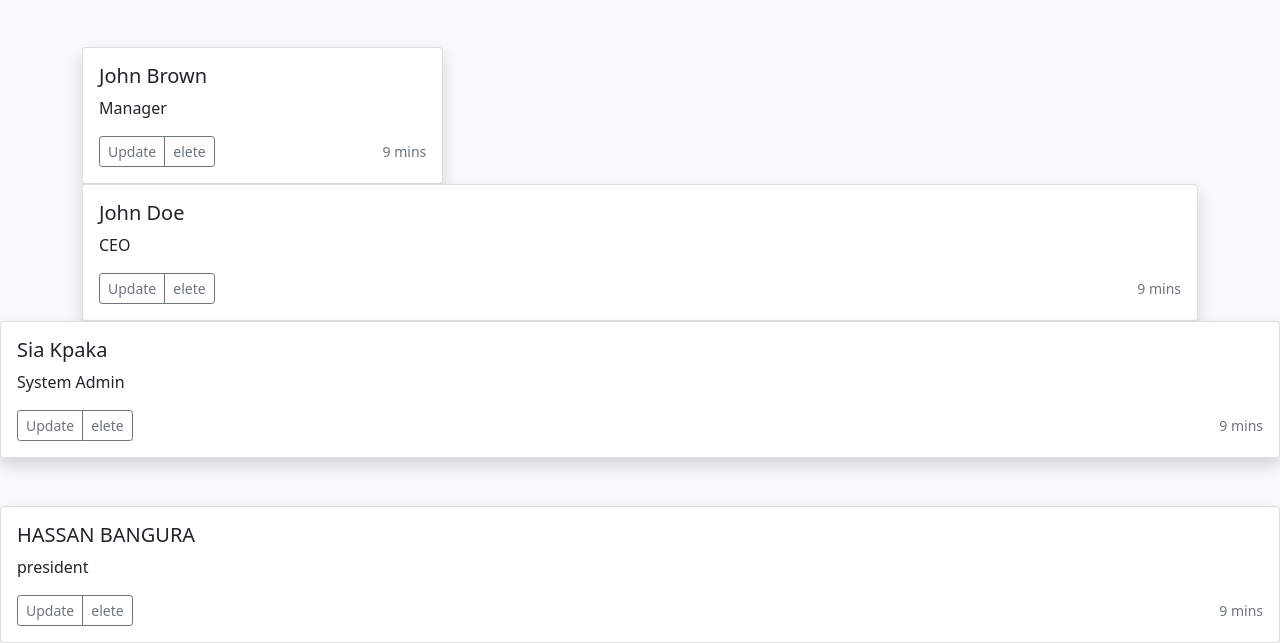
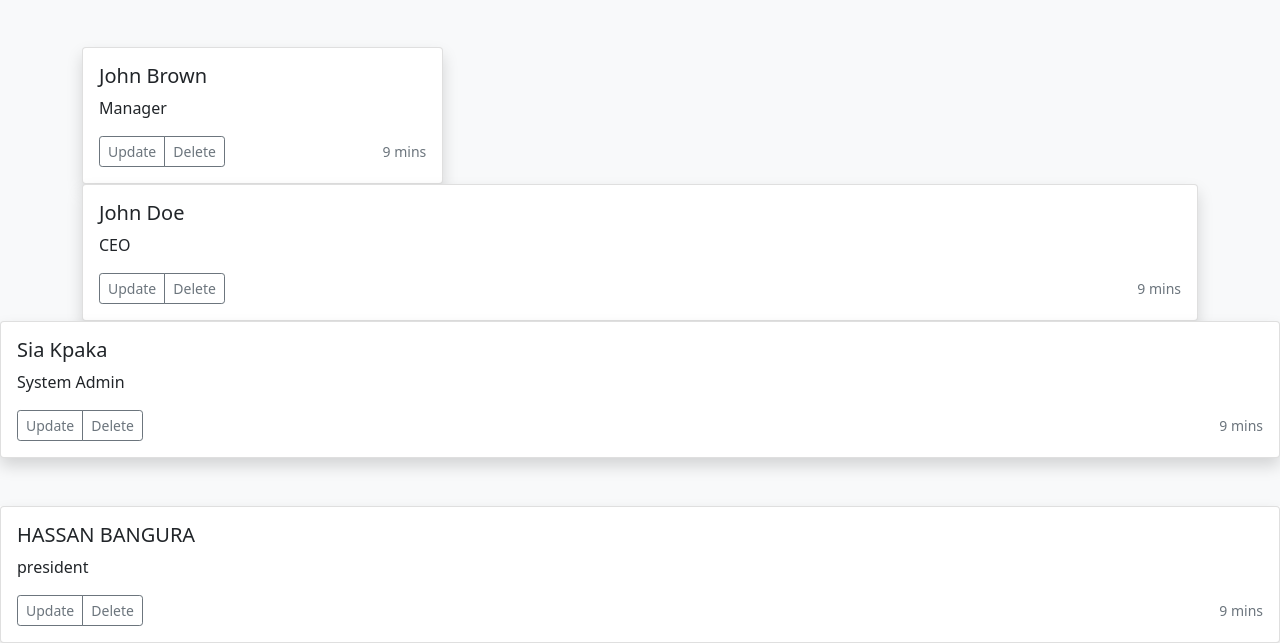
Before and after one commit to Hasbang/LearningDjango, a Django app: page /employee/ in a window 1280 px wide. Shown: the part 271-914 px from the top of the page. Run offline with Django 4.2, Linux system fonts and the light colour scheme; data comes from the database, SQL or seed files in the repository.

```diff
--- a/employee/templates/index.html
+++ b/employee/templates/index.html
@@ -54,7 +54,7 @@
                                     </a>
 
                                     <a href="delete/{{x.id}}" type="button"class="btn btn-sm btn-outline-secondary" >
-                                        elete
+                                        Delete
                                     </a>
 
                                     </div>
```
